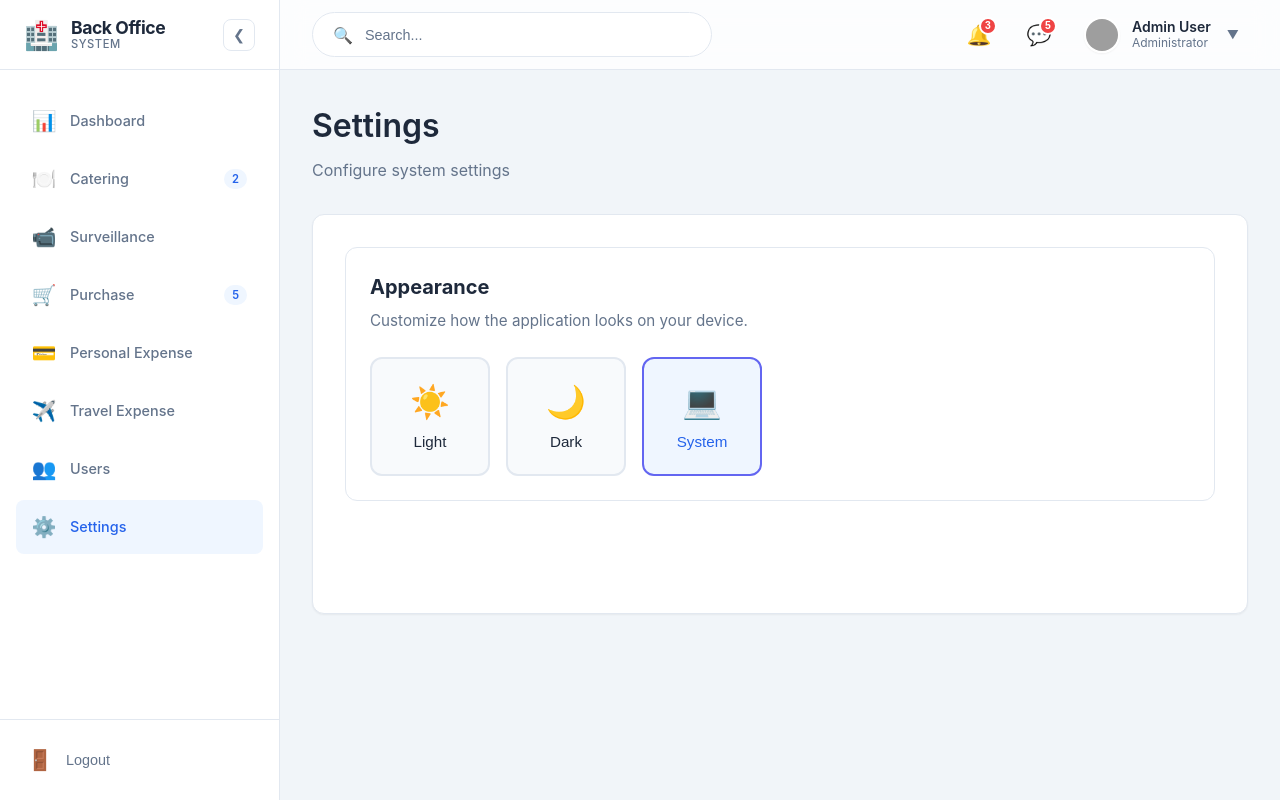
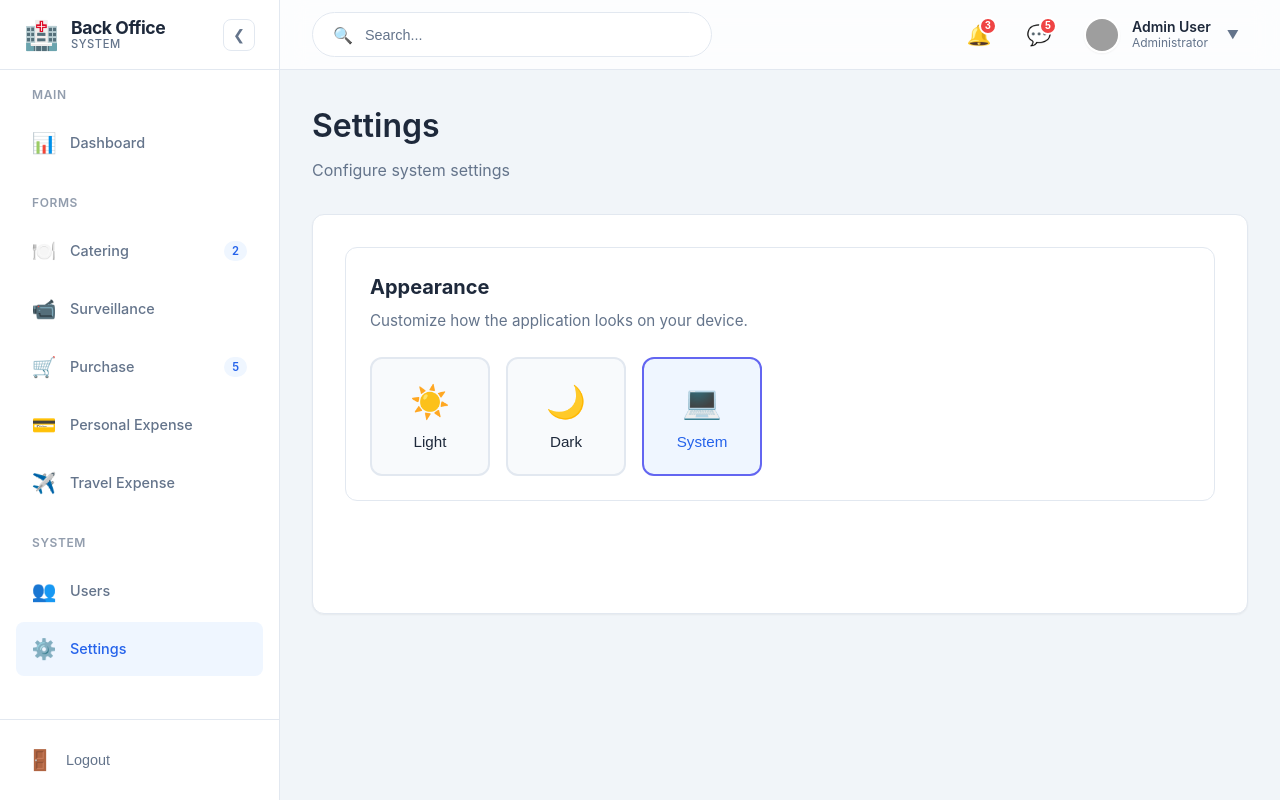
Before and after one commit to vpteruel/hpha-back-office-system, a React (Vite) app in the folder apps/frontend/: page /settings in a window 1280 px wide. Built offline with nearby package versions, Linux system fonts and the light colour scheme; grey boxes are pictures that could not be loaded.

Commit message:
feat: group sidebar navigation items with titles and dividers for better organization.

```diff
--- a/apps/frontend/src/components/ModernSidebar.css
+++ b/apps/frontend/src/components/ModernSidebar.css
@@ -109,10 +109,36 @@
 .modern-sidebar-nav {
   flex: 1;
   overflow-y: auto;
-  padding: 1.5rem 1rem;
+  padding: 1rem;
+  display: flex;
+  flex-direction: column;
+  gap: 1.5rem;
 }
 
-.modern-sidebar-nav ul {
+.modern-sidebar-group {
+  display: flex;
+  flex-direction: column;
+  gap: 0.5rem;
+}
+
+.modern-sidebar-group-title {
+  font-size: 0.75rem;
+  font-weight: 600;
+  color: var(--text-secondary);
+  text-transform: uppercase;
+  letter-spacing: 0.05em;
+  padding: 0 1rem;
+  margin-bottom: 0.25rem;
+  opacity: 0.7;
+}
+
+.modern-sidebar-group-divider {
+  height: 1px;
+  background: var(--border-color);
+  margin: 0.5rem 1rem;
+}
+
+.modern-sidebar-group ul {
   list-style: none;
   padding: 0;
   margin: 0;
--- a/apps/frontend/src/components/ModernSidebar.tsx
+++ b/apps/frontend/src/components/ModernSidebar.tsx
@@ -10,8 +10,24 @@ interface MenuItem {
   badge?: string;
 }
 
-const menuItems: MenuItem[] = [
+interface MenuGroup {
+  id: string;
+  title: string;
+  items: MenuItem[];
+}
+
+const menuGroups: MenuGroup[] = [
+  {
+    id: "main",
+    title: "Main",
+    items: [
       { id: "dashboard", label: "Dashboard", icon: "📊", path: "/" },
+    ],
+  },
+  {
+    id: "forms",
+    title: "Forms",
+    items: [
       {
         id: "catering",
         label: "Catering",
@@ -44,8 +60,16 @@ const menuItems: MenuItem[] = [
         icon: "✈️",
         path: "/forms/travel-expense",
       },
+    ],
+  },
+  {
+    id: "system",
+    title: "System",
+    items: [
       { id: "users", label: "Users", icon: "👥", path: "/users" },
       { id: "settings", label: "Settings", icon: "⚙️", path: "/settings" },
+    ],
+  },
 ];
 
 interface ModernSidebarProps {
@@ -78,8 +102,14 @@ export function ModernSidebar({ isCollapsed, onToggle }: ModernSidebarProps) {
 
       {/* Sidebar Navigation */}
       <nav className="modern-sidebar-nav">
+        {menuGroups.map((group) => (
+          <div key={group.id} className="modern-sidebar-group">
+            {!isCollapsed && (
+              <h3 className="modern-sidebar-group-title">{group.title}</h3>
+            )}
+            {isCollapsed && <div className="modern-sidebar-group-divider" />}
             <ul>
-          {menuItems.map((item) => {
+              {group.items.map((item) => {
                 const isActive = currentPath === item.path;
                 const isHovered = hoveredItem === item.id;
 
@@ -108,6 +138,8 @@ export function ModernSidebar({ isCollapsed, onToggle }: ModernSidebarProps) {
                 );
               })}
             </ul>
+          </div>
+        ))}
       </nav>
 
       {/* Sidebar Footer */}
```
Lines whose indentation alone changed are shown as unchanged.
